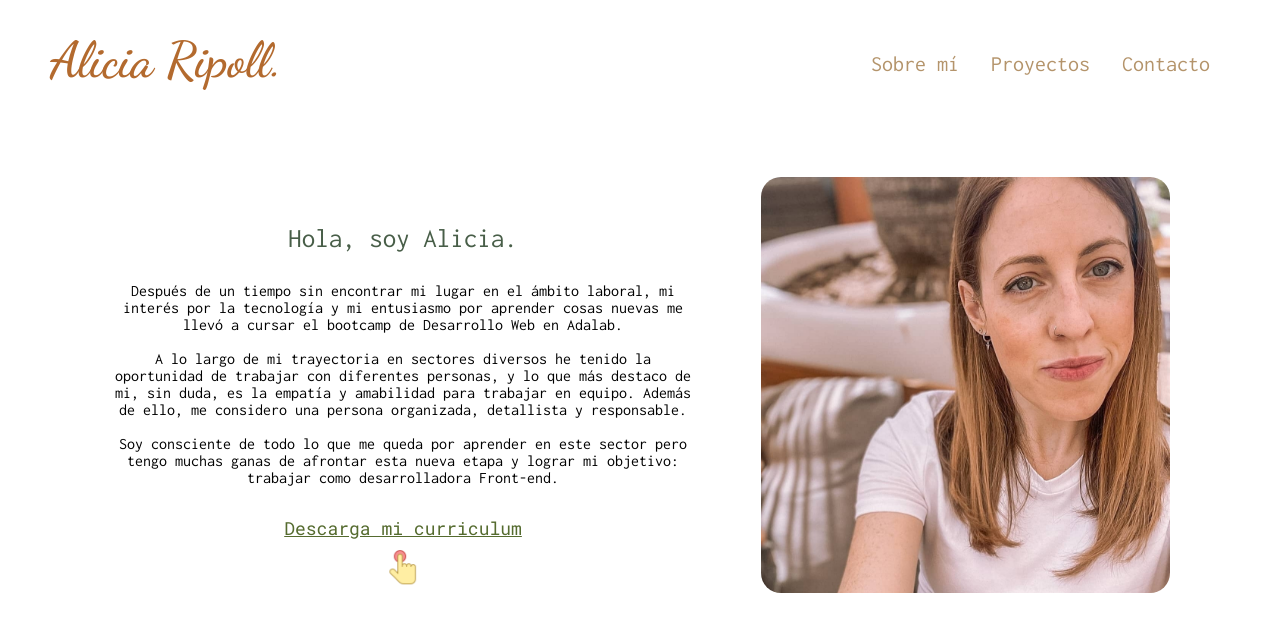
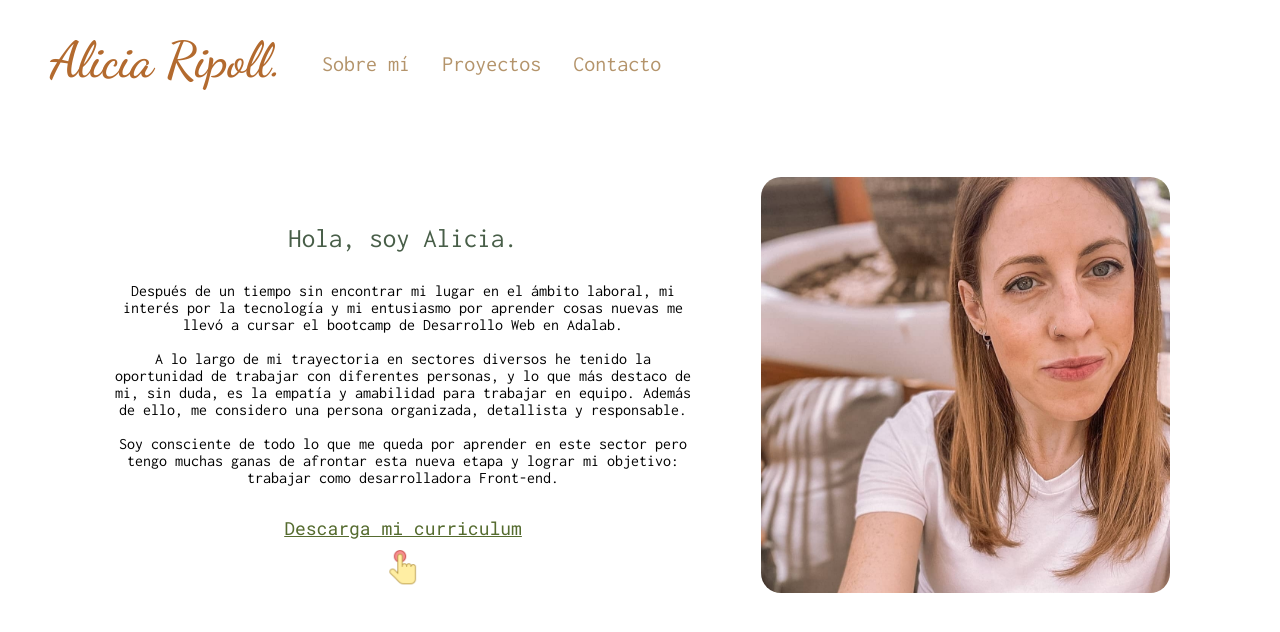
Before and after one commit to Aliripoll/portfolio, a React (Create React App) app: page /Contact in a window 1280 px wide. Shown: the top 632 px of the page. Built offline with nearby package versions, Linux system fonts and the light colour scheme.

Commit message:
update nav

```diff
--- a/src/styles/Header.css
+++ b/src/styles/Header.css
@@ -1,6 +1,5 @@
 .header_nav {
     display: flex;
-    justify-content: space-between;
     height: auto;
     margin: 10px 10px 10px 10px;
     padding-right: 10px;
@@ -12,6 +11,7 @@
     color: rgb(179, 106, 46);
     font-size: 35px;
     font-family: 'Dancing Script', cursive;
+    justify-content: left;
 
 
 }
@@ -24,15 +24,17 @@
     display: flex;
     text-decoration: none;
     color: black;
-    gap: 10px;
+    gap: 8px;
     list-style: none;
-    font-size: 15px;
+    font-size: 14px;
     font-family: 'Inconsolata', monospace;
     cursor: pointer;
+    justify-content: right;
 }
 .link-route {
     text-decoration: none;
     color: rgb(180, 148, 107);
+    white-space: nowrap;
 }
 .link-route:hover {
     color: tomato;
```
